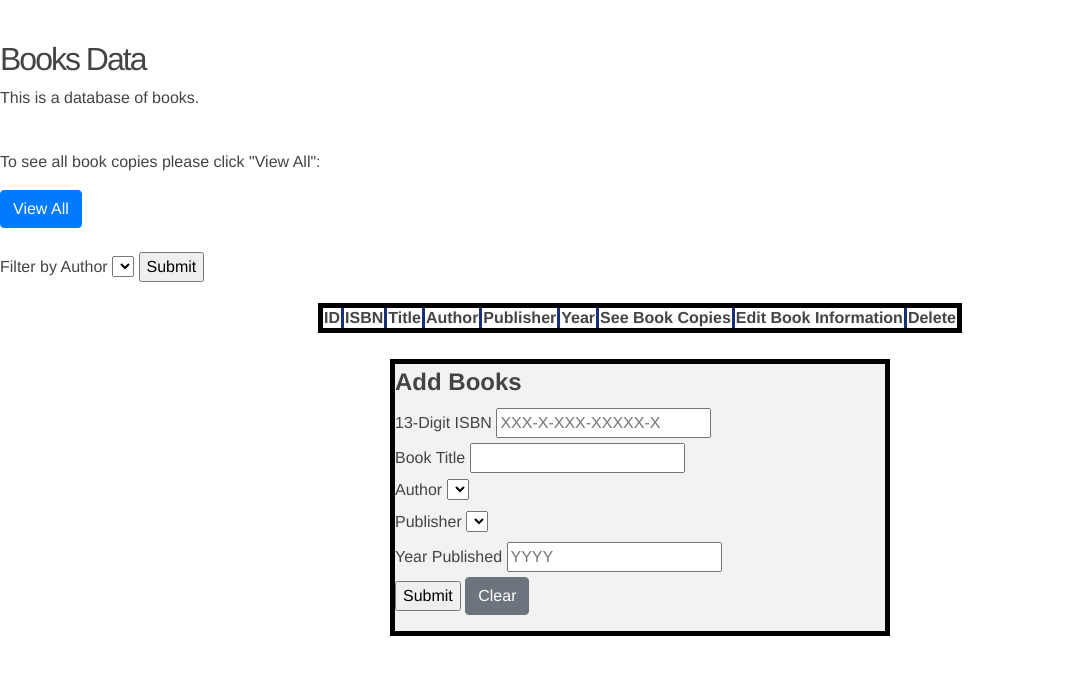
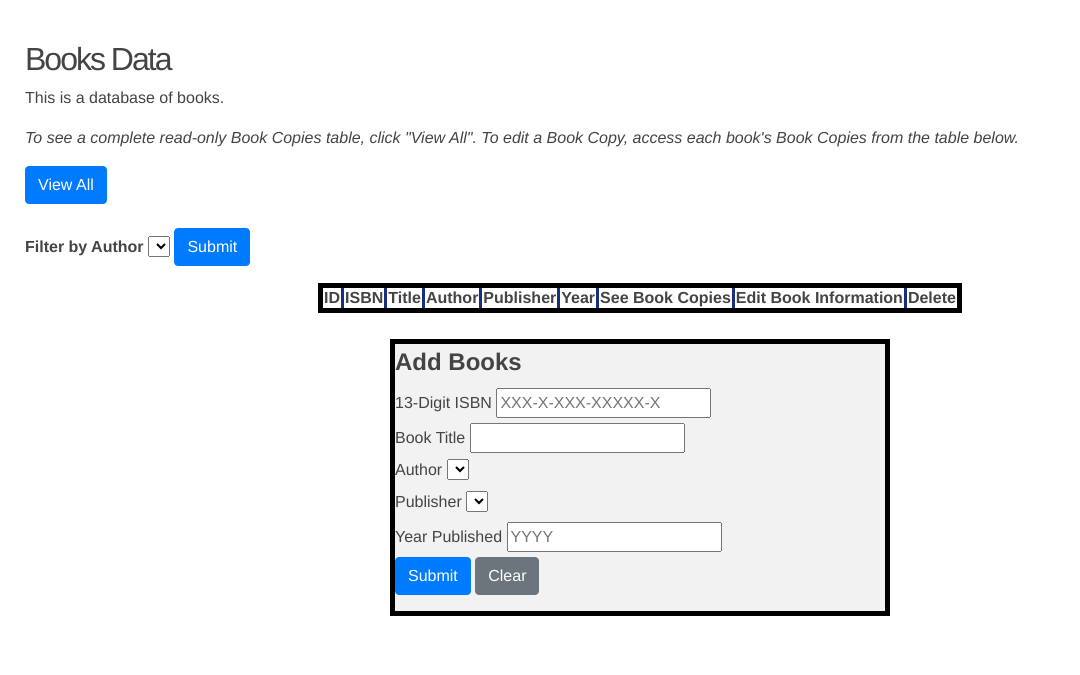
Before and after one commit to angularOcean/Library_System_Database, a Flask app: page /books.html in a window 1280 px wide. Shown: the part 60-735 px from the top of the page, without its empty margins (0-1080 px from the left). Run offline with Flask 2, Linux system fonts and the light colour scheme; data that the repository does not hold is empty; some libraries are stand-ins or nearby versions.

Commit message:
match css styling

```diff
--- a/blueprints/checkedbooks.py
+++ b/blueprints/checkedbooks.py
@@ -28,7 +28,7 @@ else:
         DevelopmentConfig.DB_NAME,
     )
 
-# -----------CHECKEDBOOKS-----------
+# -----------CHECKEDBOOKS (DIRECT) -----------
 # checkedbooks.html
 @checkedbooks_bp.route("/checkedbooks.html")
 def checkedbooks_page():
@@ -80,7 +80,7 @@ def checkedbooks_page():
     )
 
 
-# To CheckedBooks from Checkouts
+# -------------------To CheckedBooks from Checkouts----------------------------
 @checkedbooks_bp.route("/checkedbooks/<checkout_id>", methods=["POST", "GET"])
 def go_to_checkedbooks(checkout_id):
     # Initial Display:
--- a/static/css/app.css
+++ b/static/css/app.css
@@ -16,7 +16,7 @@ https://pythonhow.com/python-tutorial/flask/Adding-CSS-styling-to-your-website/
 
 
 body {
-    margin: 0;
+    margin-left: 0;
     padding: 0;
     font-family: "Helvetica Neue", Helvetica, Arial, sans-serif;
     color: #444;
@@ -68,6 +68,10 @@ body {
     align-items: left;
   }
 
+  p {
+    margin-left: 25px;
+  }
+
   div.home {
     padding: 10px 0 30px 0;
     background-color: #E6E6FA;
@@ -85,6 +89,7 @@ body {
   h2 {
     font-size: 2em;
     margin-top: 40px;
+    margin-left: 25px;
     text-align: center;
     letter-spacing: -2px;
     display: flex;
@@ -93,6 +98,7 @@ body {
     font-size: 1.4em;
     font-weight: 100;
     margin-top: 30px;
+    margin-left: 25px;
     text-align: center;
     letter-spacing: -1px;
     color: rgb(7, 7, 7);
@@ -127,3 +133,26 @@ th, td {
   margin-left: auto;
   margin-right: auto;
 }
+
+#homepage_table {
+  margin-left: 25px;
+}
+
+#view_bookcopies_button {
+  margin-left: 25px;
+}
+
+#view_all_books_button {
+  margin-left: 25px;
+}
+
+#view_all_checkedbooks_button {
+  margin-left: 25px;
+}
+
+.filter_form {
+  margin-left: 25px;
+}
+.filter_label {
+  font-weight: bold;
+}
--- a/templates/home_template.j2
+++ b/templates/home_template.j2
@@ -4,7 +4,7 @@
 <h2>CS 340: Group Project - Penguin Library System </h2>
     <p>This is the main page of the Penguin Library System Database. Please use the above bar to navigate to the different data tables within the database.</p>
 
-    <table>
+    <table id="homepage_table" >
     <thead>
     <tr>
         <th>Database Entity</th>
--- a/templates/insert_bookcopies_template.j2
+++ b/templates/insert_bookcopies_template.j2
@@ -4,7 +4,8 @@
         {{ add_copy_form.hidden_tag() }}
         {{ add_copy_form.location_dropdown.label }}
         {{ add_copy_form.location_dropdown() }}
-        {{ add_copy_form.submit() }}
+        <br>
+        {{ add_copy_form.submit(class="btn btn-primary") }}
           <input class="btn btn-secondary" type="reset" value="Cancel">
 	</form>
 </div>
--- a/templates/insert_books_template.j2
+++ b/templates/insert_books_template.j2
@@ -18,7 +18,7 @@
         {{ add_book_form.year.label }}
         {{ add_book_form.year(pattern="^[12][0-9]{3}$", placeholder="YYYY") }}
         <br>
-        {{ add_book_form.submit() }}
+        {{ add_book_form.submit(class="btn btn-primary") }}
           <input class="btn btn-secondary" type="reset" value="Clear" onClick="">
 	</form>
 </div>
--- a/templates/table_bookcopies.j2
+++ b/templates/table_bookcopies.j2
@@ -26,6 +26,8 @@
 
     </tbody>
 </table>
-
+<br>
 {% include "insert_bookcopies_template.j2" %}
+<br>
+<input class="btn btn-primary" type="button" id="view_all_books_button" value="View All Books" onClick="location.href='/books.html'">
 {% endblock %}
--- a/templates/table_books.j2
+++ b/templates/table_books.j2
@@ -4,19 +4,18 @@
 {% block content %}
 <h2>{{ title }} Data</h2>
 <p>{{ description }}</p>
-<br>
-<p>To see all book copies please click "View All": </p>
-<a href="/bookcopies.html" class='btn btn-primary'>View All</a>
+<p><em>To see a complete read-only Book Copies table, click "View All". To edit a Book Copy, access each book's Book Copies from the table below. </em></p>
+<a href="/bookcopies.html" class='btn btn-primary' id="view_bookcopies_button">View All</a>
 </br>
 </br>
 
 {# if someone has chosen an author to filter by, render the /books/author page#}
 {% if selected_author %}
-    <form action="/books/author" method="POST">
+    <form action="/books/author" method="POST" class="filter_form">
         {{ author_form.hidden_tag() }}
-        {{ author_form.author_dropdown.label }}
+        {{ author_form.author_dropdown.label(class="filter_label") }}
         {{ author_form.author_dropdown() }}
-        {{ author_form.submit() }}
+        {{ author_form.submit(class="btn btn-primary") }}
     </form>
     <table class ="center">
     <thead>
@@ -44,11 +43,11 @@
     </table>
 {# otherwise: render original page #}
 {% else %}
-    <form action="/books/author" method="POST">
+    <form action="/books/author" method="POST" class="filter_form">
         {{ author_form.hidden_tag() }}
-        {{ author_form.author_dropdown.label }}
+        {{ author_form.author_dropdown.label(class="filter_label") }}
         {{ author_form.author_dropdown() }}
-        {{ author_form.submit() }}
+        {{ author_form.submit(class="btn btn-primary") }}
     </form>
     <table class ="center">
     <thead>
@@ -80,6 +79,7 @@
 {% if title == "Books" %}
 {% include "insert_books_template.j2" %}
 {% else %}
-    <input class="btn btn-primary" type="button" value="View All Books" onClick="location.href='/books.html'">
+    <br>
+    <input class="btn btn-primary" type="button" id="view_all_books_button" value="View All Books" onClick="location.href='/books.html'">
 {% endif %}
 {% endblock %}
--- a/templates/table_template.j2
+++ b/templates/table_template.j2
@@ -7,7 +7,7 @@
 {% if title == "Checkouts" %}
 <br>
 <p>To see all checked books please click "View All": </p>
-<a href="/checkedbooks.html" class='btn btn-primary'>View All</a>
+<a href="/checkedbooks.html" class='btn btn-primary' id="view_all_checkedbooks_button">View All</a>
 </br>
 {% else %}
 {% endif %}
```
Also changed, not shown: templates/insert_checkout_template.j2 (+7 -4 lines).
